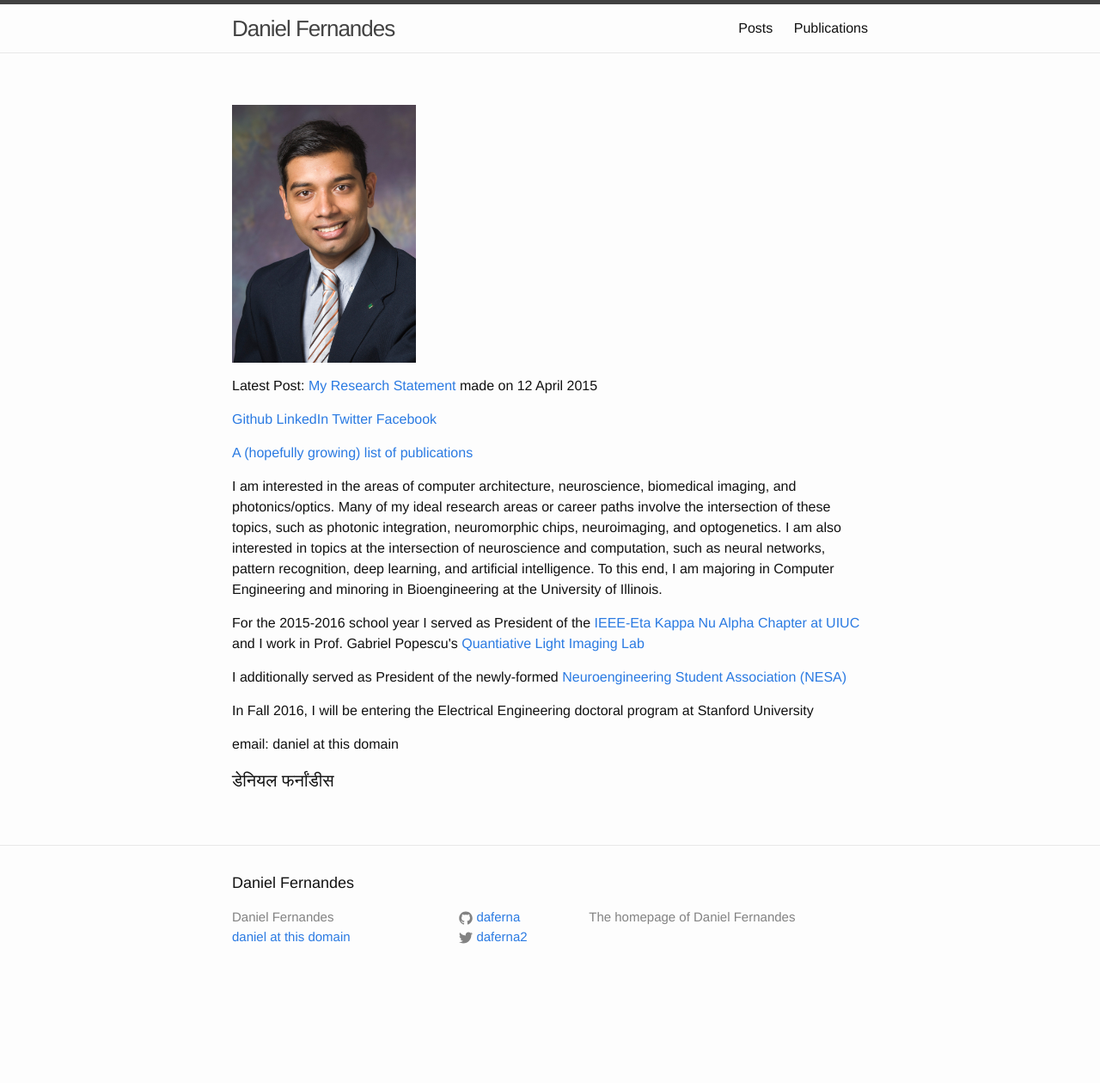
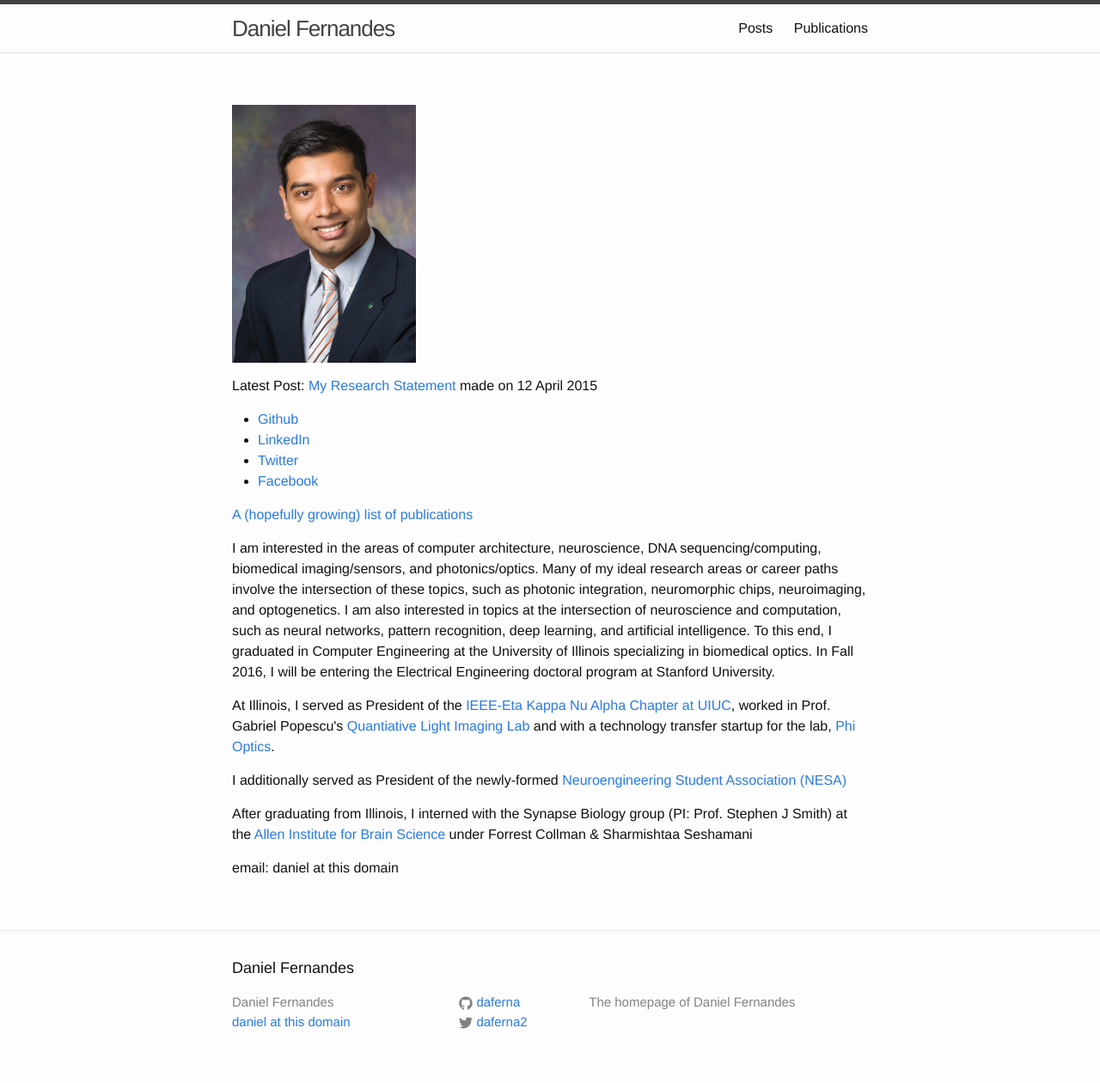
Before and after one commit to daferna/daferna.github.io, a Jekyll site: the page built from index.markdown, in a window 1280 px wide. Shown: the whole page at 86% size. Built offline with Jekyll 4.4.1, drawn with Linux system fonts in a browser that asks for light colours; before the commit the page ends 1161 px from its top, so only the background shows below that.

Commit message:
Update index.markdown

```diff
--- a/index.markdown
+++ b/index.markdown
@@ -5,16 +5,18 @@
 
 <img style="display:block" src="img/daniel.jpg" alt="Photo of Daniel Fernandes" height="300" />
 <p>Latest Post: <a href="{{site.posts[0].url}}">{{site.posts[0].title}}</a> made on {{site.posts[0].date | date_to_long_string}} </p>
-<p>
-    <a href="https://github.com/daferna">Github</a>
-    <a href="http://www.linkedin.com/in/daferna">LinkedIn</a>
-    <a href="https://twitter.com/daferna2">Twitter</a>
-    <a href="https://facebook.com/dfernandes">Facebook</a>
-</p>
+<ul>
+    <li><a href="https://github.com/daferna">Github</a></li>
+    <li><a href="http://www.linkedin.com/in/daferna">LinkedIn</a></li>
+    <li><a href="https://twitter.com/daferna2">Twitter</a></li>
+    <li><a href="https://facebook.com/dfernandes">Facebook</a></li>
+</ul>
 <p><a href="/publications">A (hopefully growing) list of publications</a></p>
-<p>I am interested in the areas of computer architecture, neuroscience, biomedical imaging, and photonics/optics. Many of my ideal research areas or career paths involve the intersection of these topics, such as photonic integration, neuromorphic chips, neuroimaging, and optogenetics. I am also interested in topics at the intersection of neuroscience and computation, such as neural networks, pattern recognition, deep learning, and artificial intelligence. To this end, I am majoring in Computer Engineering and minoring in Bioengineering at the University of Illinois. </p>
-<p>For the 2015-2016 school year I served as President of the <a href="http://hkn.illinois.edu">IEEE-Eta Kappa Nu Alpha Chapter at UIUC</a> and I work in Prof. Gabriel Popescu's <a href="http://light.ece.illinois.edu">Quantiative Light Imaging Lab</a></p>
+<p>I am interested in the areas of computer architecture, neuroscience, DNA sequencing/computing, biomedical imaging/sensors, and photonics/optics. Many of my ideal research areas or career paths involve the intersection of these topics, such as photonic integration, neuromorphic chips, neuroimaging, and optogenetics. I am also interested in topics at the intersection of neuroscience and computation, such as neural networks, pattern recognition, deep learning, and artificial intelligence. To this end, I graduated in Computer Engineering at the University of Illinois specializing in biomedical optics. In Fall 2016, I will be entering the Electrical Engineering doctoral program at Stanford University.</p>
+<p>At Illinois, I served as President of the <a href="http://hkn.illinois.edu">IEEE-Eta Kappa Nu Alpha Chapter at UIUC</a>, worked in Prof. Gabriel Popescu's <a href="http://light.ece.illinois.edu">Quantiative Light Imaging Lab</a> and with a technology transfer startup for the lab, <a href="http://phioptics.com/">Phi Optics</a>.</p>
 <p>I additionally served as President of the newly-formed <a href="https://publish.illinois.edu/neuroengineering/">Neuroengineering Student Association (NESA)</a></p>
-<p>In Fall 2016, I will be entering the Electrical Engineering doctoral program at Stanford University</p>
+<p>After graduating from Illinois, I interned with the Synapse Biology group (PI: Prof. Stephen J Smith) at the <a href="http://alleninstitute.org">Allen Institute for Brain Science</a> under Forrest Collman & Sharmishtaa Seshamani</p>
 <p>email: daniel at this domain</p>
+<!--
 <h4 style="display:inline">डेनियल फर्नांडीस</h4>
+-->
```
